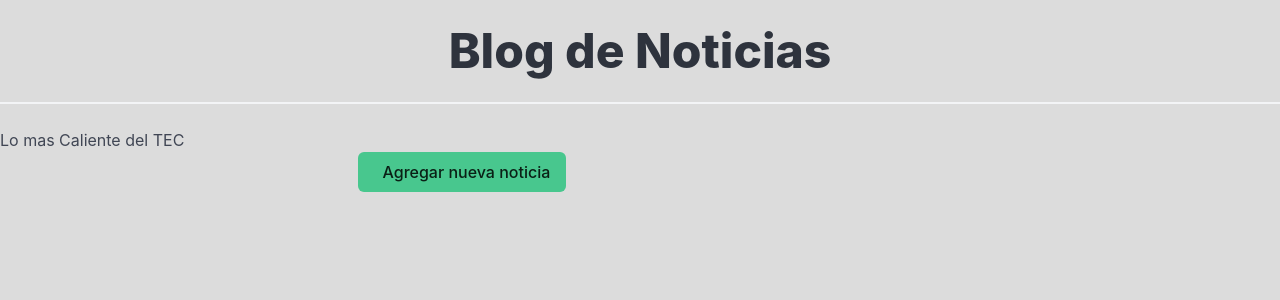
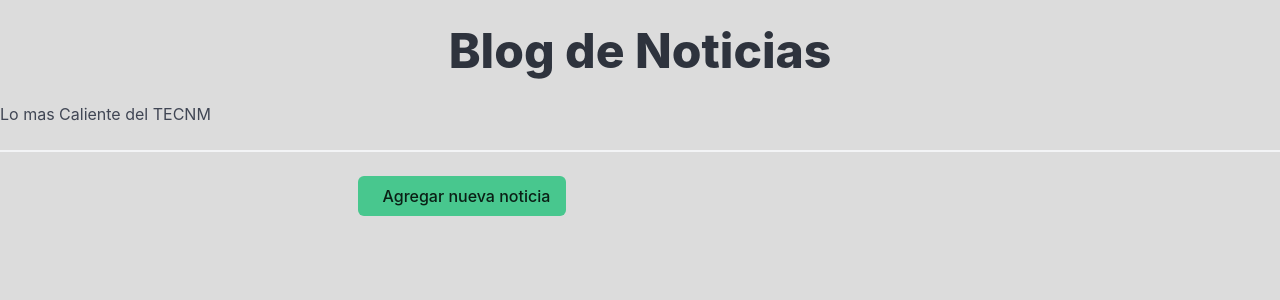
Before and after one commit to JoseAntonioAnayaValdez/Blog_Tec_Jenkins, a Flask app: page / in a window 1280 px wide. Shown: the top 300 px of the page. Run offline with Flask 3, Linux system fonts and the light colour scheme.

Commit message:
Hotfix/subtitle

```diff
--- a/templates/base.html
+++ b/templates/base.html
@@ -10,8 +10,9 @@
     <header>
         <br>
         <h1 class="title has-text-centered is-1">Blog de Noticias</h1>
+                <h2>Lo mas Caliente del TECNM</h2>
         <hr>
-        <h2>Lo mas Caliente del TEC</h2>
+
     </header>
     <div class="container">
         {% block content %}{% endblock %}
```
